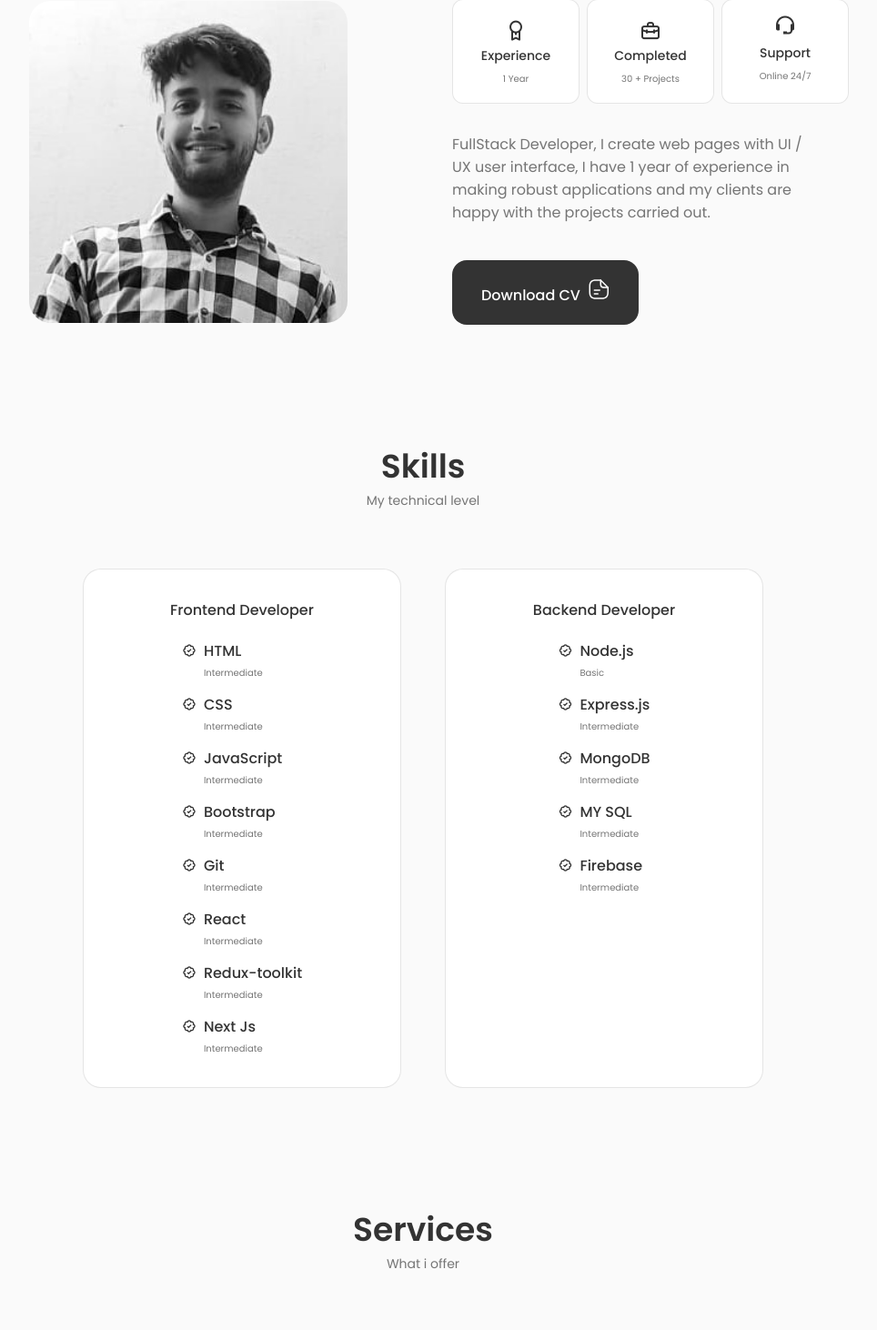
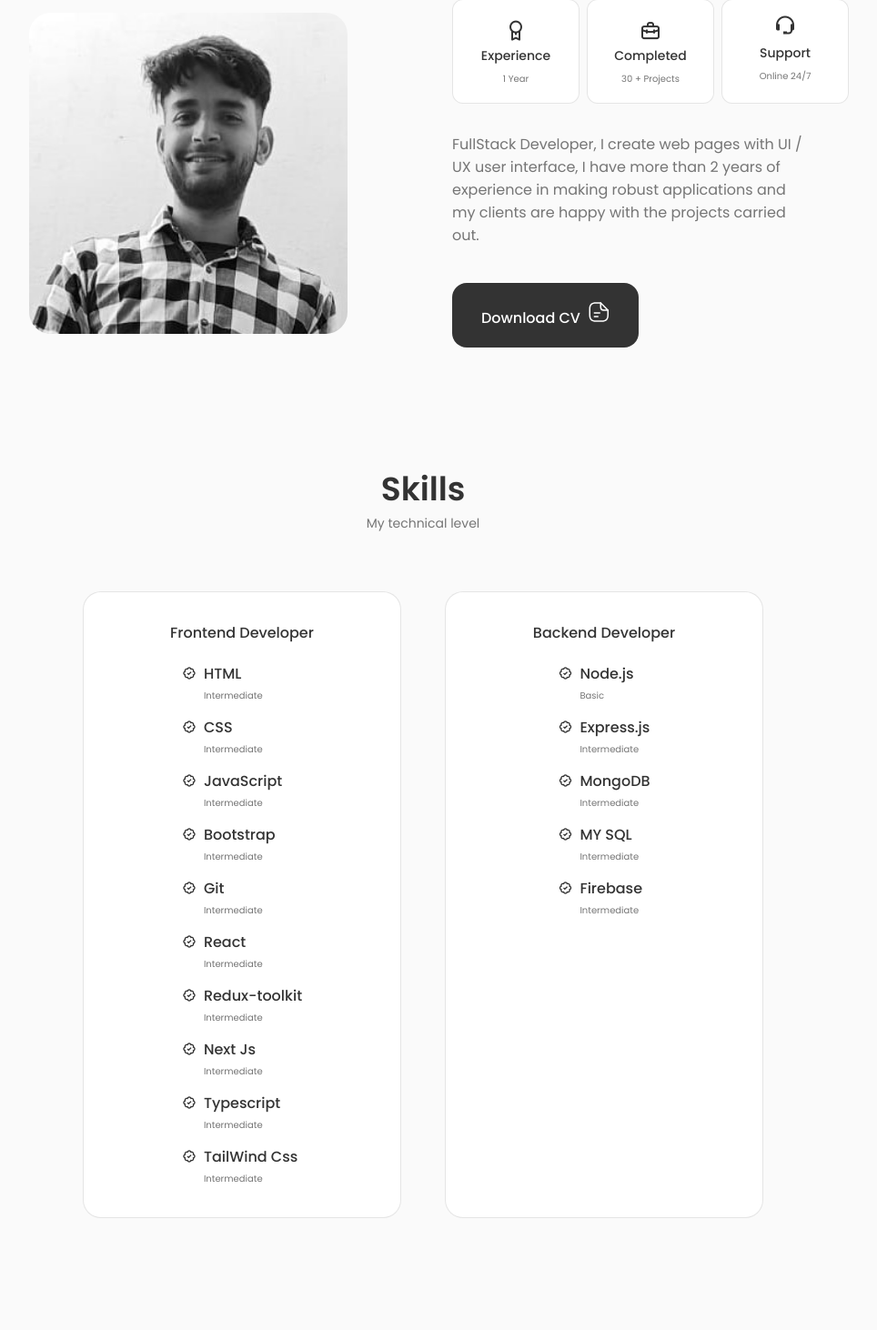
Before and after one commit to Chatkshitij123/Kshitij-Portfolio, a React (Create React App) app: page / in a window 1280 px wide. Shown: the part 969-2431 px from the top of the page at 91% size, without its empty margins (175-1139 px from the left). Built offline with nearby package versions, Linux system fonts and the light colour scheme.

Commit message:
New Resume and Profile Update

```diff
--- a/src/components/About.jsx
+++ b/src/components/About.jsx
@@ -1,7 +1,7 @@
 import React from 'react';
 import "../css/About.css";
 import AboutImg from "../assets/About.jpg";
-import CV from "../assets/KsitizChaturvedi.pdf";
+import CV from "../assets/KsitizChaturvediresume.pdf";
 import Info from './Info';
 
 export default function About() {
@@ -16,7 +16,7 @@ export default function About() {
           <div className="about_data">
             <Info/>
             <p className="about__description">FullStack Developer,
-            I create web pages with UI / UX user interface, I have 1 year of experience in making robust applications
+            I create web pages with UI / UX user interface, I have more than 2 years of experience in making robust applications
             and my clients are happy with the projects carried out.</p>
 
             <a download="" href={CV} className="button button--flex">Download CV
--- a/src/components/Frontend.jsx
+++ b/src/components/Frontend.jsx
@@ -64,6 +64,20 @@ export default function Frontend() {
                     <span className="skills__level">Intermediate</span>
                     </div>
                 </div>
+                <div className="skills__data">
+                <i className="bx bx-badge-check"></i>
+                    <div>
+                    <h3 className="skills__name">Typescript</h3>
+                    <span className="skills__level">Intermediate</span>
+                    </div>
+                </div>
+                <div className="skills__data">
+                <i className="bx bx-badge-check"></i>
+                    <div>
+                    <h3 className="skills__name">TailWind Css</h3>
+                    <span className="skills__level">Intermediate</span>
+                    </div>
+                </div>
 
             </div>
         </div>
```
Also changed, not shown: 2 other files (tests, documents, lock files or other folders).
